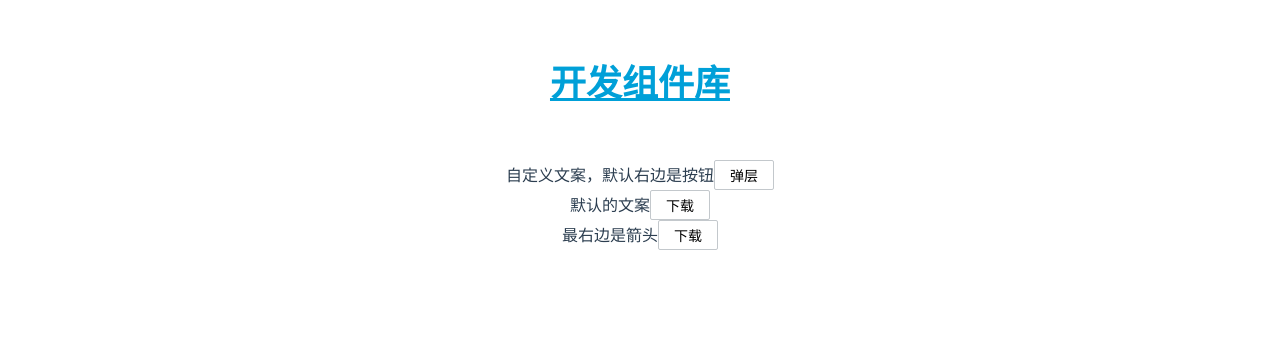
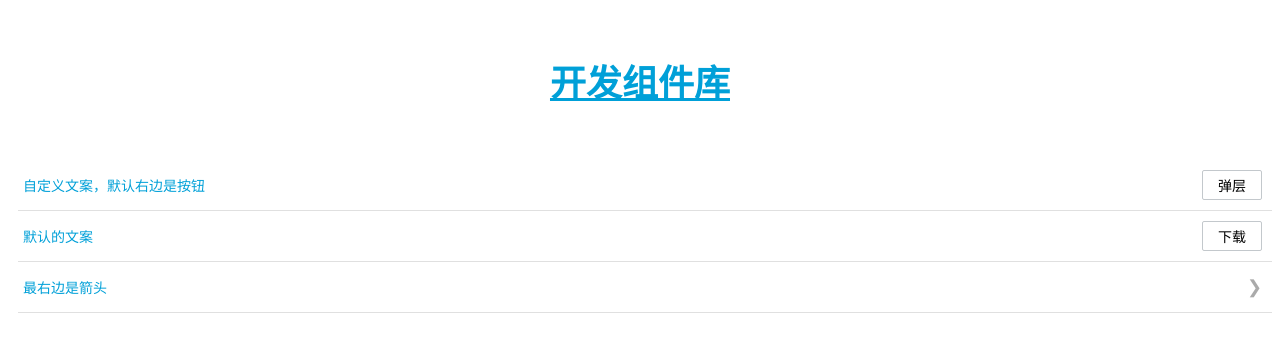
Before and after one commit to seed-fe/vue-demo, a Vue app: page /list in a window 1280 px wide. Shown: the top 352 px of the page. Built offline with nearby package versions, Linux system fonts and the light colour scheme.

Commit message:
实现了动态组件

```diff
--- a/src/components/quiButton.vue
+++ b/src/components/quiButton.vue
@@ -9,7 +9,10 @@
 
 <script>
   export default {
-    // 在组件中，props是专门用来暴露组件的属性接口的，页面调用组件的时候就可以通过属性来传递数据
+    /*
+     在组件中，props是专门用来暴露组件的属性接口的，页面调用组件的时候就可以通过属性来传递数据
+     props可以是数组或者对象，通常用对象形式
+     */
     props: {
       msg: {
         default: '下载'
--- a/src/components/quiList.vue
+++ b/src/components/quiList.vue
@@ -2,12 +2,14 @@
 <template>
   <div class="qui-list">
     <span class="list-tips">{{tipsText}}</span>
-    <qui-btn v-on:btnClickEvent="btnClickEvent" :msg=msg class="small"></qui-btn>
+    <!-- 通过is关键字和component结构来生成动态组件，自定义属性currentView决定调用组件的页面（或父组件）用哪种子组件-->
+    <component v-bind:is="currentView" v-on:btnClickEvent="btnClickEvent" :msg=msg class="small" keep-alive></component>
   </div>
 </template>
 
 <script>
   import quiButton from '../components/quiButton.vue' // 组件的嵌套
+  import quiArrow from '../components/quiArrow.vue'
   export default{
     props:{
       /* msg首先通过quiButton暴露给quiList,然后pageQuiList调用quiList的时候再暴露给pageQuiList*/
@@ -16,10 +18,14 @@
       },
       tipsText: {
         default: '默认的文案'
+      },
+      currentView: {
+        default: 'qui-btn'
       }
     },
     components: {
-      'qui-btn': quiButton
+      'qui-btn': quiButton,
+      'qui-arrow': quiArrow
     },
     methods:{
       btnClickEvent:function(){
@@ -28,3 +34,30 @@
     }
   }
 </script>
+<style scoped>
+  .qui-list{
+    padding: 10px 0;
+    margin-left: 10px;
+    overflow: hidden;
+    border-bottom: 1px solid #e0e0e0;
+    vertical-align: middle;
+    display: flex;
+    justify-content:center;
+    align-items:Center;
+    min-height: 30px;
+  }
+  .qui-list .qui-btn{
+    float: right;
+    margin-right: 10px;
+
+  }
+  .qui-list .list-tips{
+    padding: 0 5px;
+    color: #00A0D8;
+    float: left;
+    vertical-align: middle;
+    flex:1;
+    text-align: left;
+    font-size: 14px;
+  }
+</style>
```
